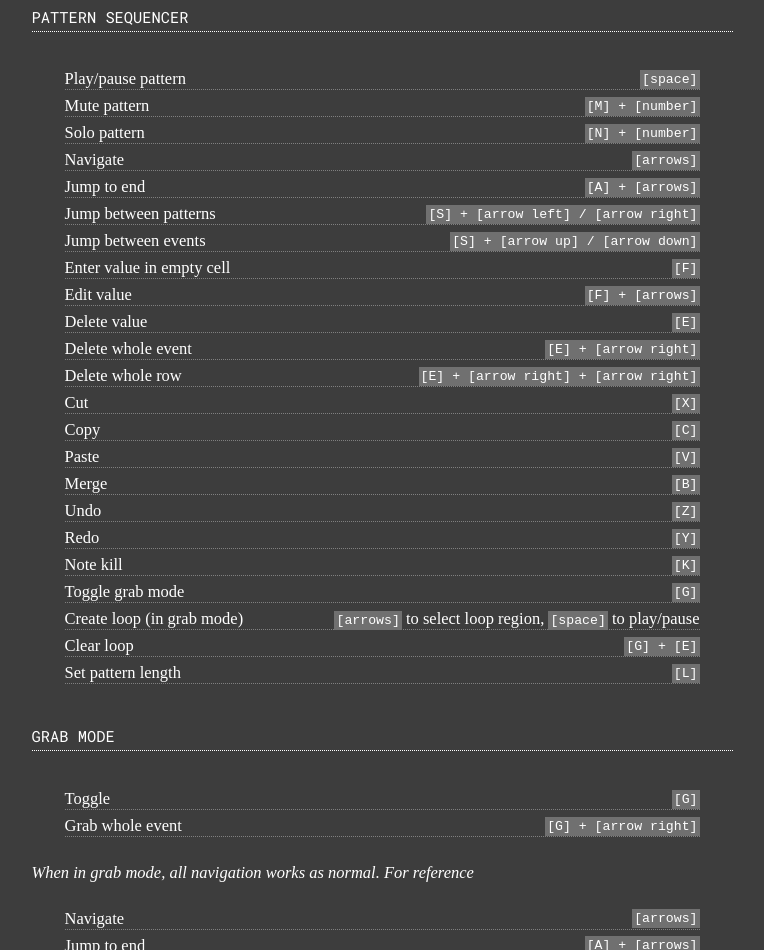
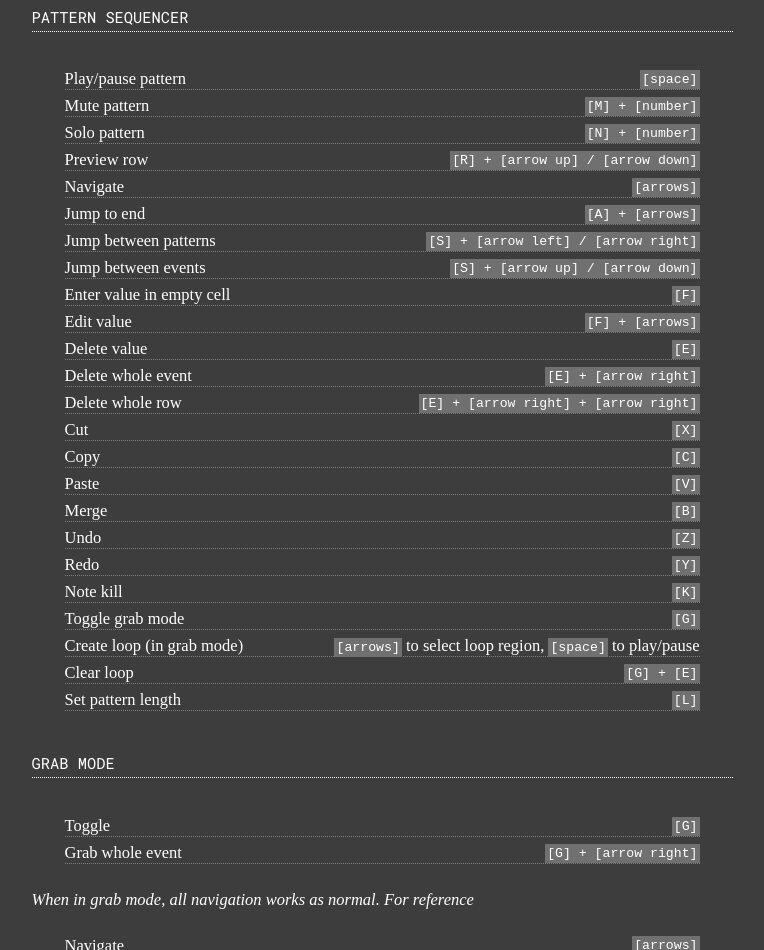
Before and after one commit to patrick-mcgreal-dev/soft-elixir-prod, a plain HTML site: page control-list.html in a window 1280 px wide. Shown: the part 1268-2218 px from the top of the page, without its empty margins (258-1022 px from the left). Drawn offline with Linux system fonts and the light colour scheme.

Commit message:
control-list

```diff
--- a/control-list.html
+++ b/control-list.html
@@ -51,6 +51,7 @@
     <li><div>Play/pause pattern</div><code>[space]</code></li>
     <li><div>Mute pattern</div><code>[M] + [number]</code></li>
     <li><div>Solo pattern</div><code>[N] + [number]</code></li>
+    <li><div>Preview row</div><code>[R] + [arrow up] / [arrow down]</code></li>
     <li><div>Navigate</div><code>[arrows]</code></li>
     <li><div>Jump to end</div><code>[A] + [arrows]</code></li>
     <li><div>Jump between patterns</div><code>[S] + [arrow left] / [arrow right]</code></li>
```
